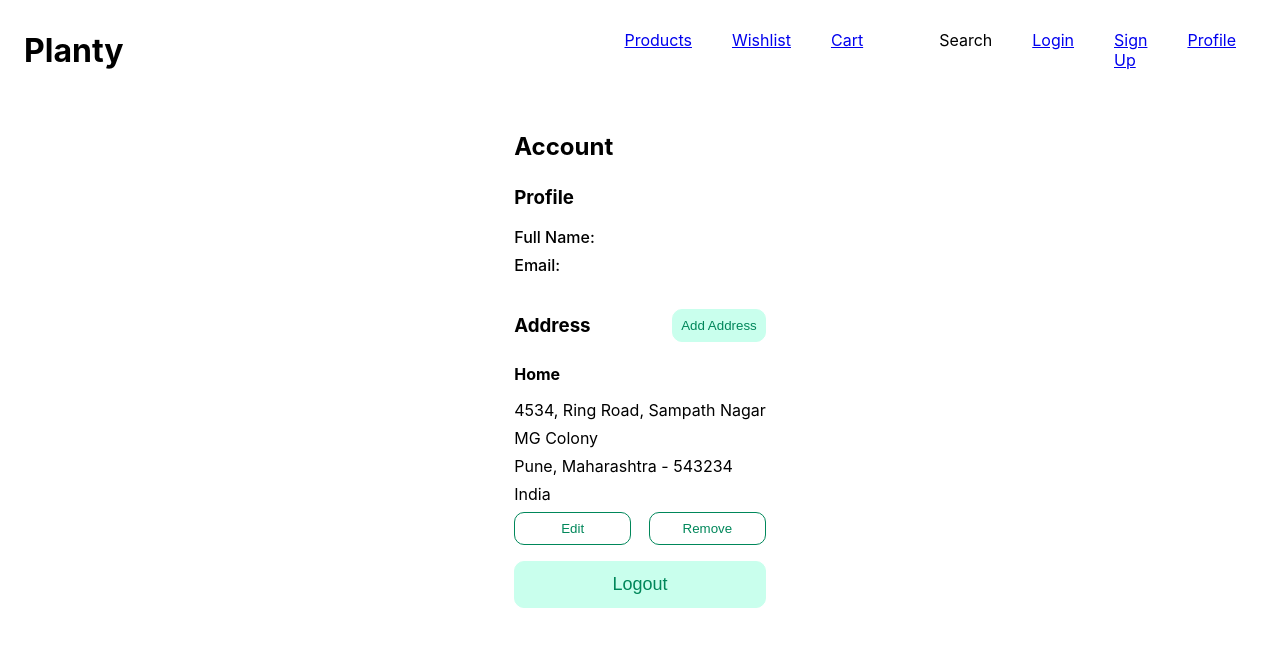
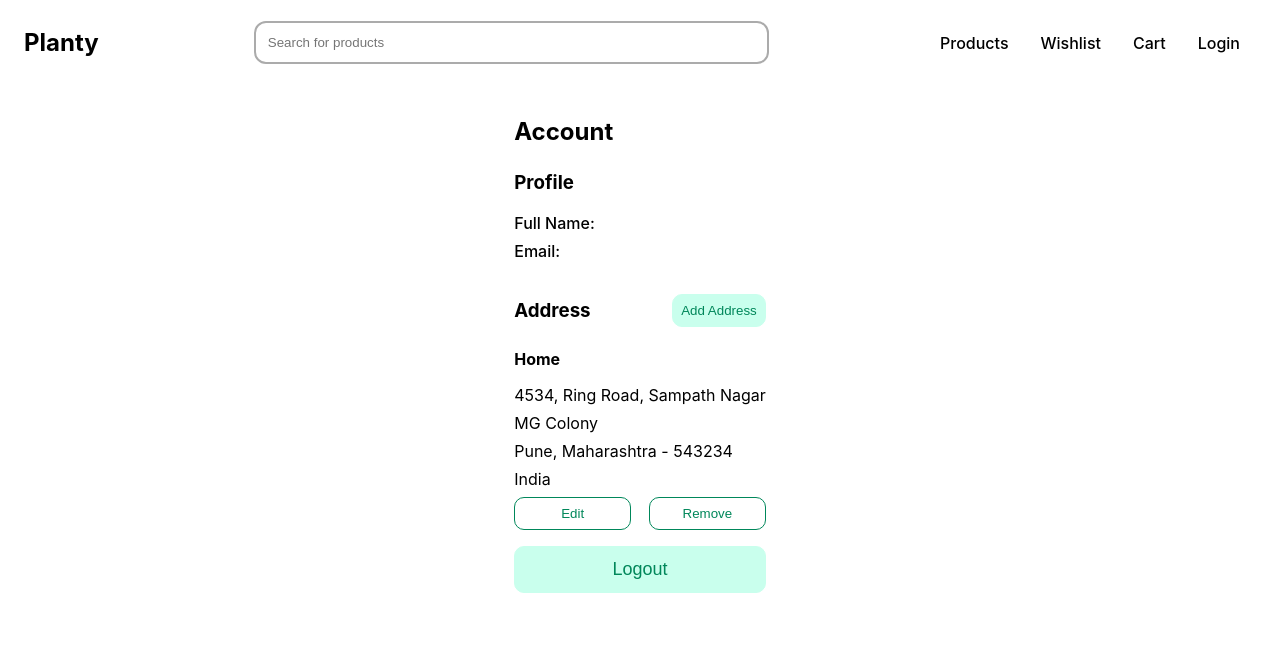
Before and after one commit to srinivas180/planty-2, a React (Create React App) app: page /profile in a window 1280 px wide. Shown: the top 646 px of the page. Built offline with nearby package versions, Linux system fonts and the light colour scheme; what miragejs would draw is missing.

Commit message:
changed navbar with new navbar

```diff
--- a/src/components/Navbar/Navbar.css
+++ b/src/components/Navbar/Navbar.css
@@ -1,48 +1,71 @@
-.row--nav {
+.header {
+    align-items: center;
+    display: grid;
+    grid-template-areas:
+        "logo logo nav"
+        "search search search";
     justify-content: space-between;
+    padding: 12px 12px 12px 24px;
 }
 
-.left,
-.right {
-    flex: 1;
+.logo {
+    display: flex;
+    grid-area: logo;
 }
 
-.left {
-    display: flex;
-    align-items: center;
+.logo__link {
+    text-decoration: none;
 }
 
-.right {
-    display: flex;
-    justify-content: flex-end;
-    gap: 36px;
+.logo__image {
+    display: none;
 }
 
-.title {
-    margin: 0;
+.logo__name {
+    font-size: 1.5rem;
+    color: black;
 }
 
-.nav__list {
-    list-style-type: none;
-    padding: 0;
-    display: flex;
+.search {
+    width: -webkit-fill-available;
+    grid-area: search;
+    padding-right: 12px;
 }
 
-.nav__item {
-    padding: 8px 20px;
+.search__input {
+    border: 2px solid #ababab;
+    border-radius: 12px;
+    padding: 12px;
+    width: 100%;
 }
 
-.options {
-    list-style-type: none;
-    padding: 0;
-    display: flex;
+.nav {
+    grid-area: nav;
 }
 
-.nav__list,
-.options {
-    margin: 10px 0px;
+.nav__link {
+    color: black;
+    font-weight: 500;
+    padding: 8px 16px;
+    text-decoration: none;
 }
 
-.options__item {
-    padding: 8px 20px;
+.nav__link:hover {
+    background-color: var(--secondary);
+    border-radius: 8px;
+    color: var(--primary);
 }
+
+@media screen and (min-width: 768px) {
+    .header {
+        grid-template-areas: "logo search search search nav";
+    }
+
+    .search {
+        padding-right: 0;
+        width: -webkit-fill-available;
+    }
+}
+
+@media screen and (min-width: 1024px) {
+}
--- a/src/components/Navbar/Navbar.jsx
+++ b/src/components/Navbar/Navbar.jsx
@@ -1,42 +1,42 @@
-import { NavLink } from "react-router-dom";
+import { NavLink, Link } from "react-router-dom";
 
 import "./Navbar.css";
 
 export function Navbar() {
     return (
-        <div className="row row--nav container">
-            <div className="left">
-                <h1 className="title">Planty</h1>
+        <header className="header container">
+            <div className="logo">
+                <Link to="/" className="logo__link">
+                    <h1 className="logo__name">Planty</h1>
+                </Link>
             </div>
+            <nav className="nav">
+                <NavLink className="nav__link" to="/products">
+                    Products
+                </NavLink>
+                <NavLink className="nav__link">Wishlist</NavLink>
+                <NavLink className="nav__link">Cart</NavLink>
+                {false ? (
+                    <NavLink className="nav__link" to="/profile">
+                        Profile
+                    </NavLink>
+                ) : (
+                    <NavLink className="nav__link" to="/login">
+                        Login
+                    </NavLink>
+                )}
+            </nav>
 
-            <div className="right">
-                <nav className="nav">
-                    <ul className="nav__list">
-                        <li className="nav__item">
-                            <NavLink to="/products">Products</NavLink>
-                        </li>
-                        <li className="nav__item">
-                            <NavLink to="/wishlist">Wishlist</NavLink>
-                        </li>
-                        <li className="nav__item">
-                            <NavLink to="/cart">Cart</NavLink>
-                        </li>
-                    </ul>
-                </nav>
-
-                <ul className="options">
-                    <li className="options__item">Search</li>
-                    <li className="options__item">
-                        <NavLink to="/login">Login</NavLink>
-                    </li>
-                    <li className="options__item">
-                        <NavLink to="/signup">Sign Up</NavLink>
-                    </li>
-                    <li className="options__item">
-                        <NavLink to="/profile">Profile</NavLink>
-                    </li>
-                </ul>
+            <div className="search">
+                <label className="search__label">
+                    <input
+                        title="Search for products"
+                        className="search__input"
+                        type="search"
+                        placeholder="Search for products"
+                    />
+                </label>
             </div>
-        </div>
+        </header>
     );
 }
```
